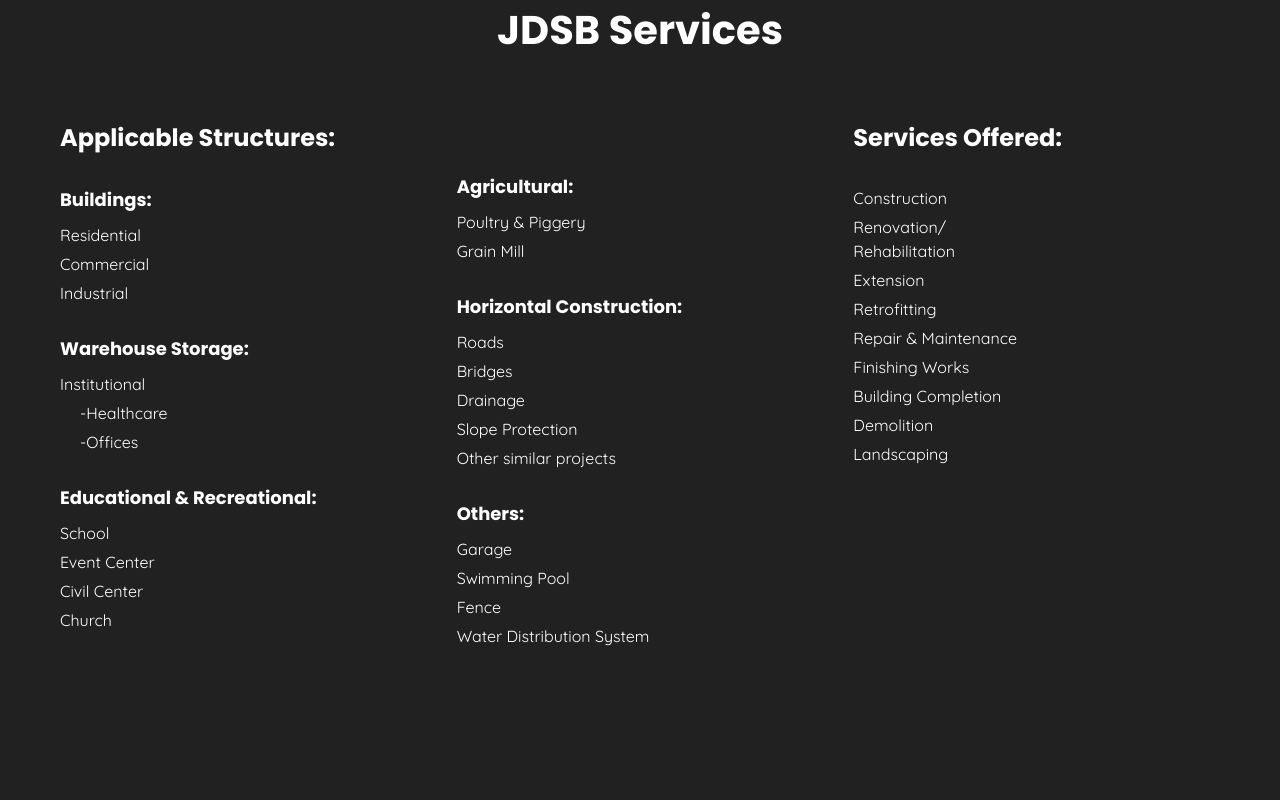
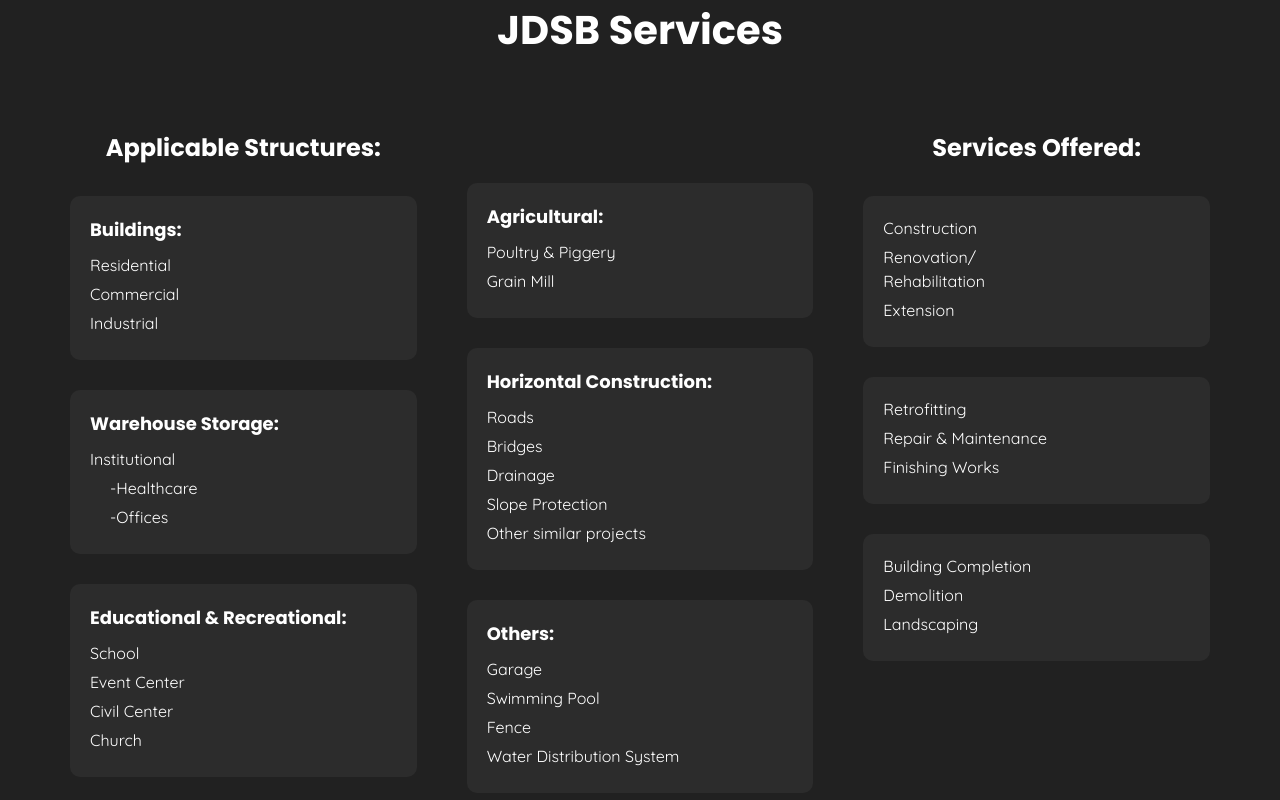
Before and after one commit to MalgapoDev/JDSumaoangBuilders, a React (Vite) app: page / in a window 1280 px wide. Shown: the part 1620-2420 px from the top of the page. Built offline with nearby package versions, Linux system fonts and the light colour scheme; a web font is replaced by a local one.

Commit message:
update divs

```diff
--- a/src/pages/Service.jsx
+++ b/src/pages/Service.jsx
@@ -48,17 +48,23 @@
 
     const columnStyle = {
         flex: 1,
-        width: isMobile ? '100%' : 'auto'
+        width: isMobile ? '100%' : 'auto',
+        borderRadius: '10px',
+        padding: '10px',
     };
 
     const sectionTitleStyle = {
         fontSize: isMobile ? '22px' : '24px',
         fontWeight: 'bold',
-        marginBottom: isMobile ? '20px' : '30px'
+        marginBottom: isMobile ? '20px' : '30px',
+        textAlign: 'center'
     };
 
     const categoryStyle = {
-        marginBottom: isMobile ? '20px' : '30px'
+        marginBottom: isMobile ? '20px' : '30px',
+        backgroundColor: '#2c2c2c',
+        padding: '20px',
+        borderRadius: '10px'
     };
 
     const categoryTitleStyle = {
@@ -233,6 +239,8 @@
                     {/* Right Column - Services Offered */}
                     <div style={columnStyle}>
                         <h2 style={sectionTitleStyle}>Services Offered:</h2>
+
+                        <div style={categoryStyle}>
                             <div style={listItemStyle}>
                                 <span style={labelStyle}>Construction</span>
                             </div>
@@ -242,6 +250,9 @@
                             <div style={listItemStyle}>
                                 <span style={labelStyle}>Extension</span>
                             </div>
+                        </div>
+
+                        <div style={categoryStyle}>
                             <div style={listItemStyle}>
                                 <span style={labelStyle}>Retrofitting</span>
                             </div>
@@ -251,6 +262,9 @@
                             <div style={listItemStyle}>
                                 <span style={labelStyle}>Finishing Works</span>
                             </div>
+                        </div>
+
+                        <div style={categoryStyle}>
                             <div style={listItemStyle}>
                                 <span style={labelStyle}>Building Completion</span>
                             </div>
@@ -264,6 +278,7 @@
                     </div>
                 </div>
             </div>
+        </div>
     );
 }
 
```
Lines whose indentation alone changed are shown as unchanged.
